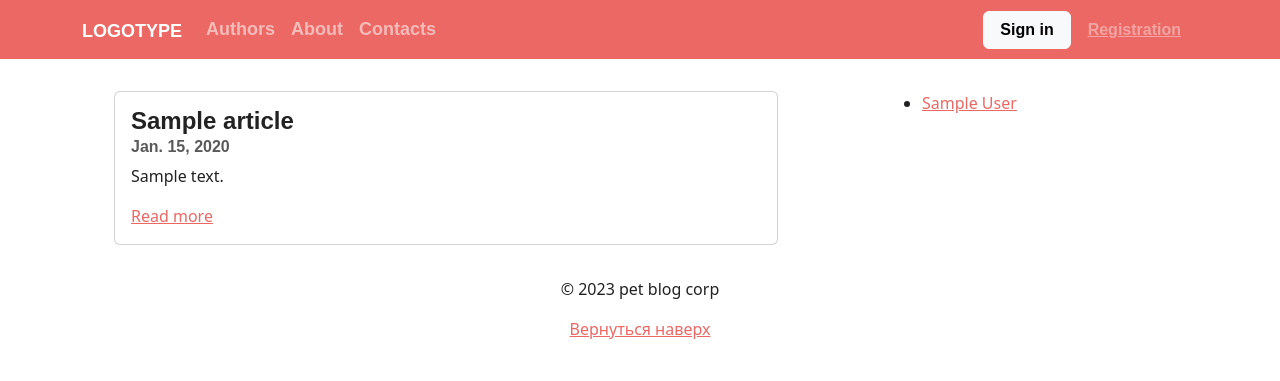
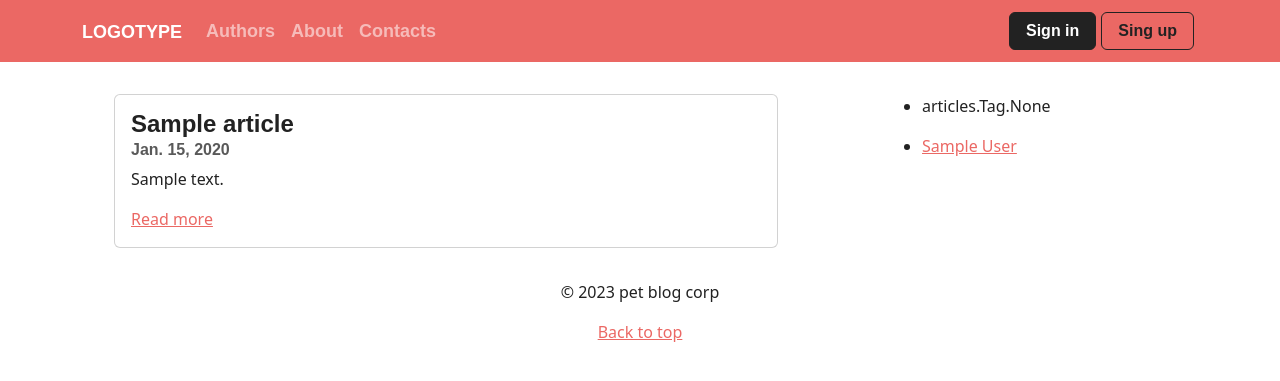
Before and after one commit to igor-gorovenko/pet_blog, a Django app: page / in a window 1280 px wide. Shown: the top 381 px of the page. Run offline with Django 4.2, Linux system fonts and the light colour scheme; tables that the repository leaves empty hold one stand-in row (Sample ...); some libraries are stand-ins or nearby versions; some web fonts are replaced.

Commit message:
upd templates, upd models

```diff
--- a/pet_blog_project/articles/admin.py
+++ b/pet_blog_project/articles/admin.py
@@ -1,7 +1,8 @@
 from django.contrib import admin
 
-from .models import Article, Author
+from .models import Article, Author, Tag
 
 
 admin.site.register(Article)
 admin.site.register(Author)
+admin.site.register(Tag)
--- a/pet_blog_project/articles/models.py
+++ b/pet_blog_project/articles/models.py
@@ -1,24 +1,37 @@
 import datetime
+from django.urls import reverse
 from django.utils import timezone
 from django.db import models
-
-
-class Article(models.Model):
-    title = models.CharField(max_length=120)
-    article_text = models.TextField()
-    creation_date = models.DateField()
-
-    def __str__(self) -> str:
-        return self.title
-
-    def was_created_recently(self):
-        return self.creation_date >= timezone.now() - datetime.timedelta(days=1)
 
 
 class Author(models.Model):
     first_name = models.CharField(max_length=40)
     last_name = models.CharField(max_length=40)
-    age = models.SmallIntegerField()
+    age = models.IntegerField()
 
     def __str__(self) -> str:
         return f'{self.first_name} {self.last_name}'
+
+
+class Tag(models.Model):
+    name = models.CharField(max_length=40, help_text='Enter a tag')
+
+    def __str__(self) -> str:
+        return self.name
+
+
+class Article(models.Model):
+    title = models.CharField(max_length=120)
+    text = models.TextField()
+    creation_date = models.DateField(auto_now_add=True)
+    author = models.ForeignKey(Author, on_delete=models.SET_NULL, null=True)
+    tags = models.ManyToManyField(Tag, help_text='Select a tag')
+
+    def __str__(self) -> str:
+        return self.title
+
+    def get_absolute_url(self):
+        return reverse('article-detail', args=[str(self.id)])
+
+    def was_created_recently(self):
+        return self.creation_date >= timezone.now() - datetime.timedelta(days=1)
--- a/pet_blog_project/articles/templates/footer.html
+++ b/pet_blog_project/articles/templates/footer.html
@@ -3,6 +3,6 @@
         © 2023 pet blog corp
     </p>
     <p class="text-center">
-        <a href="#">Вернуться наверх</a>
+        <a href="#">Back to top</a>
     </p>
 </footer>
--- a/pet_blog_project/articles/templates/header.html
+++ b/pet_blog_project/articles/templates/header.html
@@ -18,8 +18,11 @@
                 </li>
             </ul>
             <form class="d-flex">
-                <button type="button" class="btn btn-light">Sign in</button>
-                <button type="button" class="btn btn-link">Registration</button>
+                <div class="p-1">
+
+                    <a href="#" class="btn btn-dark">Sign in</a>
+                    <a href="#" class="btn btn-outline-dark">Sing up</a>
+                </div>
             </form>
         </div>
     </div>
--- a/pet_blog_project/articles/templates/index.html
+++ b/pet_blog_project/articles/templates/index.html
@@ -14,7 +14,7 @@
                 {{ article.creation_date }}
             </h6>
             <p class="card-text">
-                {{ article.article_text }}
+                {{ article.text|truncatewords:24 }}
             </p>
             <a href="{% url 'articles:article' article.id %}" class="card-link">
                 Read more
--- a/pet_blog_project/articles/templates/sidebar.html
+++ b/pet_blog_project/articles/templates/sidebar.html
@@ -1,4 +1,16 @@
 <div class="p-2">
+    <div>
+        {% if list_articles %}
+        <ul>
+            {% for article in list_articles %}
+            <li>
+                {{ article.tags }}
+            </li>
+            {% endfor %}
+        </ul>
+        {% endif %}
+    </div>
+    <div>
         {% if list_authors %}
         <ul>
             {% for author in list_authors %}
@@ -11,3 +23,4 @@
         </ul>
         {% endif %}
     </div>
+</div>
--- a/pet_blog_project/articles/views.py
+++ b/pet_blog_project/articles/views.py
@@ -1,6 +1,7 @@
 from django.shortcuts import get_object_or_404, render
+from django.urls import reverse_lazy
 
-from .models import Article, Author
+from .models import Article, Author, Tag
 
 
 def index(request):
--- a/pet_blog_project/pet_blog_project/settings.py
+++ b/pet_blog_project/pet_blog_project/settings.py
@@ -37,7 +37,7 @@
     "django.contrib.sessions",
     "django.contrib.messages",
     "django.contrib.staticfiles",
-    "articles",
+    "articles.apps.ArticlesConfig",
 ]
 
 MIDDLEWARE = [
@@ -107,7 +107,8 @@
 
 LANGUAGE_CODE = "en-us"
 
-TIME_ZONE = "UTC"
+TIME_ZONE = 'Europe/Moscow'
+
 
 USE_I18N = True
 
--- a/pet_blog_project/pet_blog_project/urls.py
+++ b/pet_blog_project/pet_blog_project/urls.py
@@ -20,5 +20,4 @@
 urlpatterns = [
     path('', include('articles.urls')),
     path("admin/", admin.site.urls),
-
 ]
```
Also changed, not shown: pet_blog_project/articles/templates/detail.html (+4 -8 lines), pet_blog_project/articles/migrations/0002_tag_rename_article_text_article_text_article_author_and_more.py (added), pet_blog_project/articles/migrations/0003_alter_author_age.py (added). Lines whose indentation alone changed are shown as unchanged.
